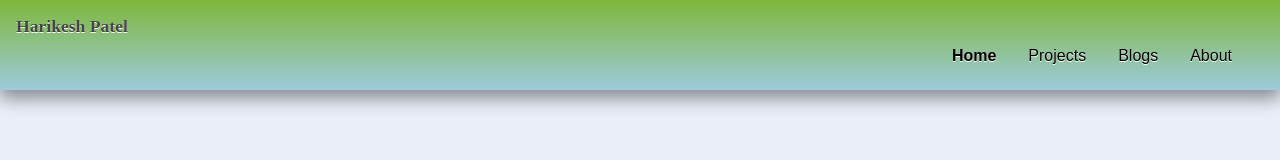
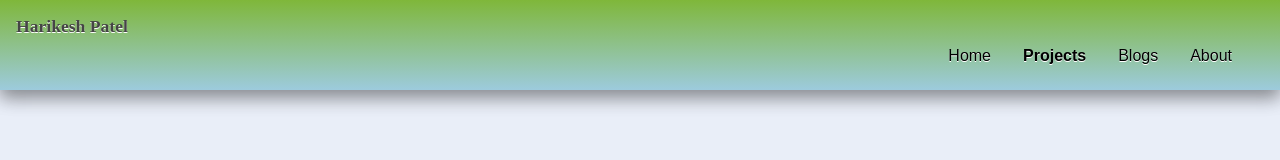
Before and after one commit to kumarharikesh/Book-recommendation-app, a React (Create React App) app: page / in a window 1280 px wide. Shown: the top 160 px of the page. Built offline with nearby package versions, Linux system fonts and the light colour scheme; a web font is replaced by a local one.

Commit message:
Update header.js

```diff
--- a/src/header.js
+++ b/src/header.js
@@ -19,7 +19,7 @@ export default function Header() {
 
           <li className="list-item-inline">
             <a
-              className="link link-active"
+              className="link"
               href="https://kumarharikesh-portfolio.netlify.app/index.html"
             >
               Home
@@ -28,7 +28,7 @@ export default function Header() {
 
           <li className="list-item-inline">
             <a
-              className="link"
+              className="link link-active"
               href="https://kumarharikesh-portfolio.netlify.app/projects.html"
             >
               Projects
```
